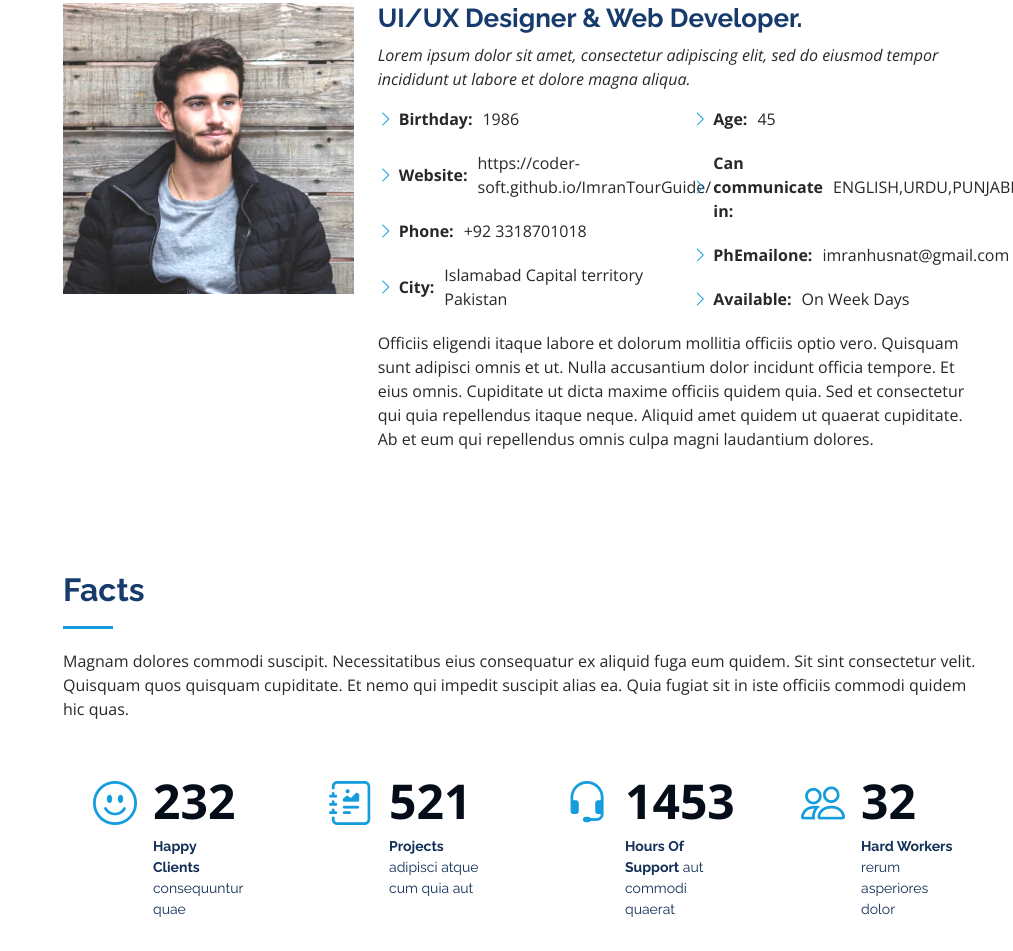
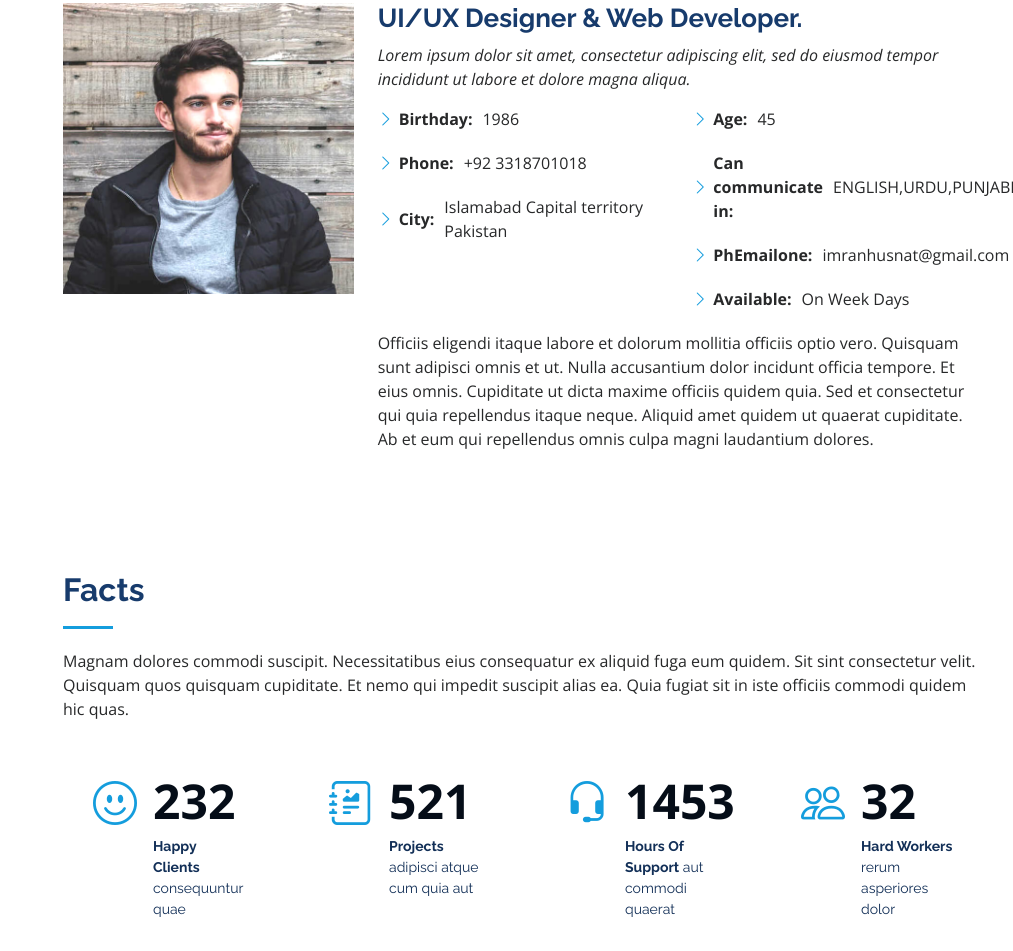
Before and after one commit to Coder-soft/tourguide, a plain HTML site: page index.html in a window 1280 px wide. Shown: the part 1013-1964 px from the top of the page, without its empty margins (267-1280 px from the left). Drawn offline with nearby package versions, Linux system fonts and the light colour scheme.

Commit message:
index.html

```diff
--- a/index.html
+++ b/index.html
@@ -103,7 +103,6 @@
               <div class="col-lg-6">
                 <ul>
                   <li><i class="bi bi-chevron-right"></i> <strong>Birthday:</strong> <span>1986</span></li>
-                  <li><i class="bi bi-chevron-right"></i> <strong>Website:</strong> <span>https://coder-soft.github.io/ImranTourGuide/</span></li>
                   <li><i class="bi bi-chevron-right"></i> <strong>Phone:</strong> <span>+92 3318701018</span></li>
                   <li><i class="bi bi-chevron-right"></i> <strong>City:</strong> <span>Islamabad Capital territory Pakistan </span></li>
                 </ul>
```
